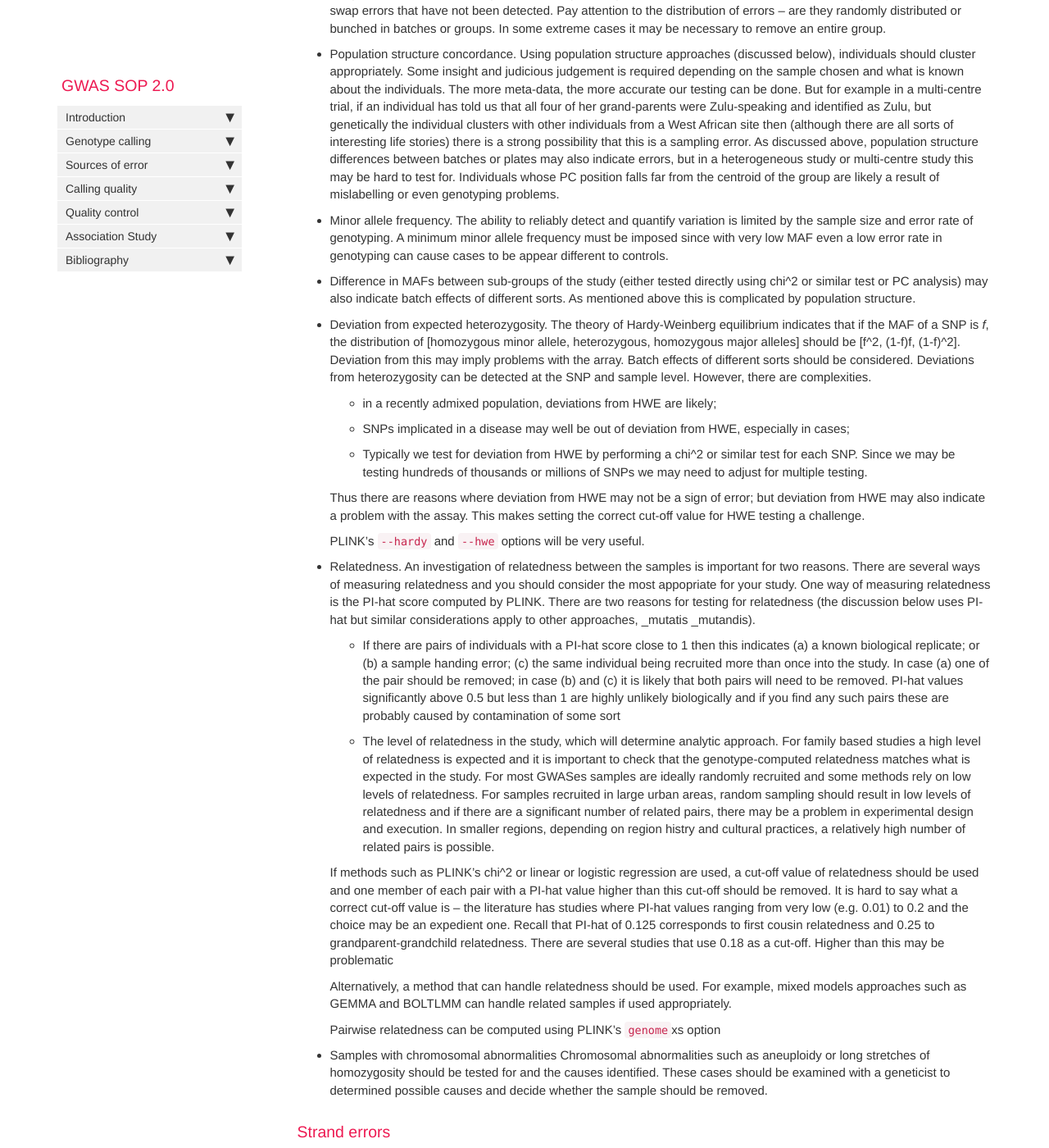
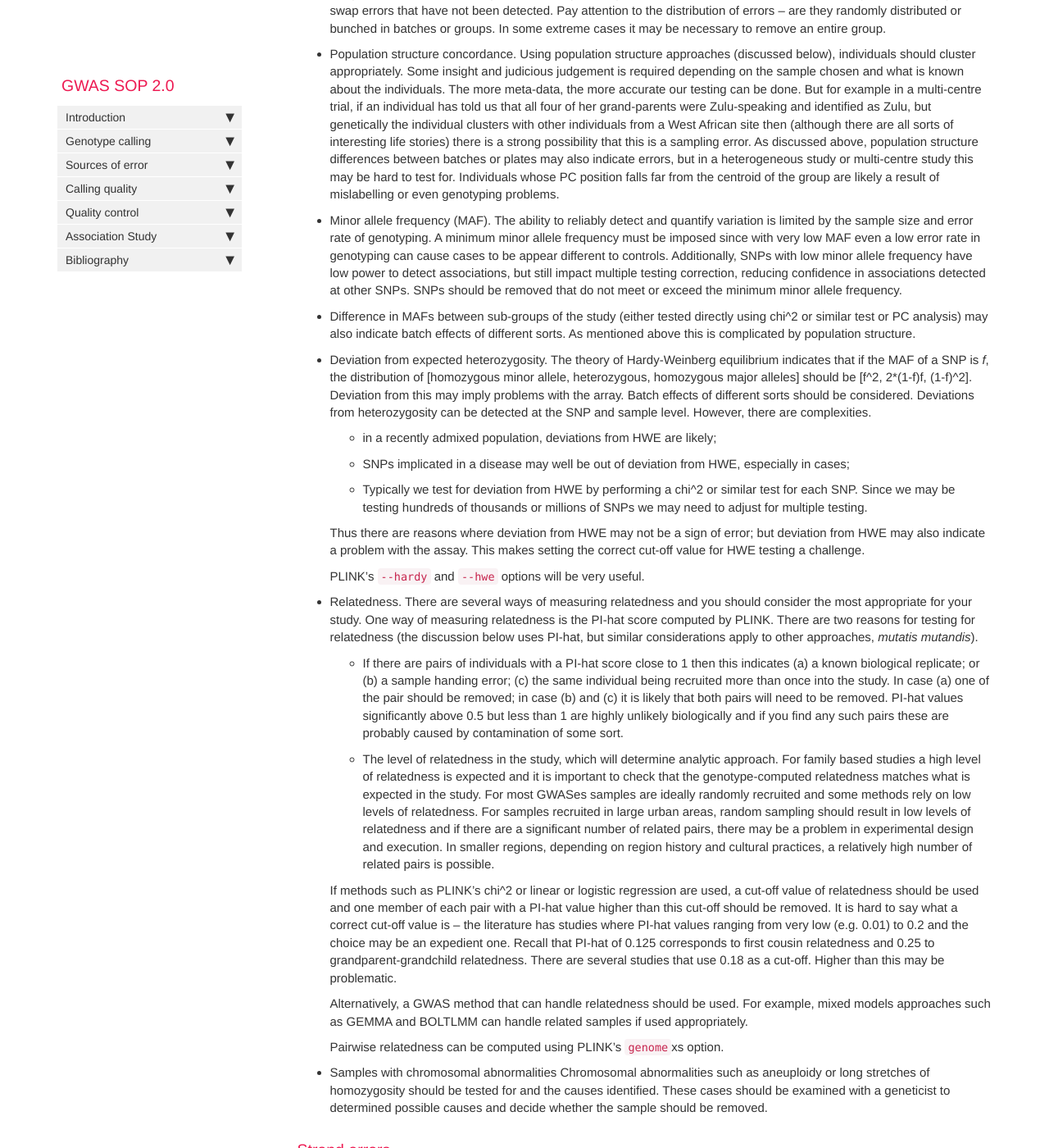
Before and after one commit to h3abionet/H3ABionet-SOPs, a Jekyll site: the page built from pages/genomics_analysis/GWAS/GWAS.md, in a window 1280 px wide and 1400 px high, scrolled down 5258 px. Shown: the whole window at 82% size. Built offline with Jekyll 4.4.1, drawn with Linux system fonts in a browser that asks for light colours; nearby versions of some CDN libraries; comment, search, counter and statistics services are not loaded.

Commit message:
Edits to QC section

```diff
--- a/pages/genomics_analysis/GWAS/GWAS.md
+++ b/pages/genomics_analysis/GWAS/GWAS.md
@@ -132,11 +132,11 @@ The following should be checked in the QC process:
 
 * Population structure concordance. Using population structure approaches (discussed below), individuals should cluster appropriately.  Some insight and judicious judgement is required depending on the sample chosen and what is known about the individuals. The more meta-data, the more accurate our testing can be done. But for example in a multi-centre trial, if an individual has told us that all four of her grand-parents were Zulu-speaking and identified as Zulu, but genetically the individual clusters with other individuals from a West African site then (although there are all sorts of interesting life stories) there is a strong possibility that this is a sampling error. As discussed above, population structure differences between batches or plates may also indicate errors, but in a heterogeneous study or multi-centre study this may be hard to test for. Individuals whose PC position falls far from the centroid of the group are likely a result of mislabelling or even genotyping problems.
 
-* Minor allele frequency. The ability to reliably detect and quantify variation is limited by the sample size and error rate of genotyping. A minimum minor allele frequency must be imposed since with very low MAF even a low error rate in genotyping can cause cases to be appear different to controls.
+* Minor allele frequency (MAF). The ability to reliably detect and quantify variation is limited by the sample size and error rate of genotyping. A minimum minor allele frequency must be imposed since with very low MAF even a low error rate in genotyping can cause cases to be appear different to controls.  Additionally, SNPs with low minor allele frequency have low power to detect associations, but still impact multiple testing correction, reducing confidence in associations detected at other SNPs. SNPs should be removed that do not meet or exceed the minimum minor allele frequency.
 
 * Difference in MAFs between sub-groups of the study (either tested directly using chi^2 or similar test or PC analysis) may also indicate batch effects of different sorts. As mentioned above this is complicated by population structure.
 
-* Deviation from expected heterozygosity. The theory of Hardy-Weinberg equilibrium indicates that if the MAF of a SNP is _f_, the  distribution of [homozygous minor allele, heterozygous, homozygous major alleles] should be [f^2, (1-f)f, (1-f)^2]. Deviation from this may imply problems with the array. Batch effects of different sorts should be considered.  Deviations from heterozygosity can be detected at the SNP and sample level. However, there are complexities.
+* Deviation from expected heterozygosity. The theory of Hardy-Weinberg equilibrium indicates that if the MAF of a SNP is _f_, the  distribution of [homozygous minor allele, heterozygous, homozygous major alleles] should be [f^2, 2*(1-f)f, (1-f)^2]. Deviation from this may imply problems with the array. Batch effects of different sorts should be considered.  Deviations from heterozygosity can be detected at the SNP and sample level. However, there are complexities.
   * in a recently admixed population, deviations from HWE are likely;
   * SNPs implicated in a disease may well be out of deviation from HWE, especially in cases;
   * Typically we test for deviation from HWE by performing  a chi^2 or similar test for each SNP. Since we may be testing hundreds of thousands or millions of SNPs we may need to adjust for multiple testing.
@@ -145,15 +145,15 @@ The following should be checked in the QC process:
 
   PLINK's `--hardy` and `--hwe` options will be very useful.
 
-* Relatedness. An investigation of relatedness between the samples is important for two reasons. There are several ways of measuring relatedness and you should consider the most appopriate for your study. One way of measuring relatedness is the PI-hat score computed by PLINK. There are two reasons for testing for relatedness (the discussion below uses PI-hat  but similar considerations apply to other approaches, \_mutatis \_mutandis).
-  * If there are pairs of individuals with a PI-hat score close to 1 then this indicates (a) a known biological replicate; or  (b) a sample handing error; (c) the same individual being recruited more than once into the study. In case (a) one of the pair should be removed; in case (b)  and (c) it is likely that both pairs will need to be removed. PI-hat values significantly above 0.5 but less than 1 are highly unlikely biologically and if you find any such pairs these are probably caused by contamination of some sort
-   * The level of relatedness in the study, which will determine analytic approach. For family based studies a high level of relatedness is expected and it is important to check that the genotype-computed relatedness matches what is expected in the study. For most GWASes samples are  ideally randomly recruited and some methods rely on low levels of relatedness. For samples recruited in large urban areas, random sampling should result in low levels of relatedness and if there are a significant number of related pairs, there may be a problem in experimental design and execution. In smaller regions, depending on region histry and cultural practices, a relatively high number of related pairs is possible.
+* Relatedness. There are several ways of measuring relatedness and you should consider the most appropriate for your study. One way of measuring relatedness is the PI-hat score computed by PLINK. There are two reasons for testing for relatedness (the discussion below uses PI-hat, but similar considerations apply to other approaches, _mutatis mutandis_).
+  * If there are pairs of individuals with a PI-hat score close to 1 then this indicates (a) a known biological replicate; or  (b) a sample handing error; (c) the same individual being recruited more than once into the study. In case (a) one of the pair should be removed; in case (b)  and (c) it is likely that both pairs will need to be removed. PI-hat values significantly above 0.5 but less than 1 are highly unlikely biologically and if you find any such pairs these are probably caused by contamination of some sort.
+   * The level of relatedness in the study, which will determine analytic approach. For family based studies a high level of relatedness is expected and it is important to check that the genotype-computed relatedness matches what is expected in the study. For most GWASes samples are ideally randomly recruited and some methods rely on low levels of relatedness. For samples recruited in large urban areas, random sampling should result in low levels of relatedness and if there are a significant number of related pairs, there may be a problem in experimental design and execution. In smaller regions, depending on region history and cultural practices, a relatively high number of related pairs is possible.
 
-    If methods such as PLINK's chi^2 or linear or logistic regression are used, a cut-off value of relatedness should be used and one member of each pair with a PI-hat value higher than this cut-off should be removed. It is hard to say what a correct cut-off value is -- the literature has studies where PI-hat values ranging from very low (e.g. 0.01) to 0.2 and the choice may be an expedient one. Recall that PI-hat of 0.125 corresponds to first cousin relatedness and 0.25 to grandparent-grandchild relatedness. There are several studies that use 0.18 as a cut-off. Higher than this may be problematic
+    If methods such as PLINK's chi^2 or linear or logistic regression are used, a cut-off value of relatedness should be used and one member of each pair with a PI-hat value higher than this cut-off should be removed. It is hard to say what a correct cut-off value is -- the literature has studies where PI-hat values ranging from very low (e.g. 0.01) to 0.2 and the choice may be an expedient one. Recall that PI-hat of 0.125 corresponds to first cousin relatedness and 0.25 to grandparent-grandchild relatedness. There are several studies that use 0.18 as a cut-off. Higher than this may be problematic.
 
-  Alternatively, a method that can handle relatedness should be used. For example, mixed models approaches such as GEMMA and BOLTLMM can handle related samples if used appropriately.
+  Alternatively, a GWAS method that can handle relatedness should be used. For example, mixed models approaches such as GEMMA and BOLTLMM can handle related samples if used appropriately.
 
-  Pairwise relatedness can be computed using PLINK’s `­­genome`xs option
+  Pairwise relatedness can be computed using PLINK’s `­­genome`xs option.
 
 * Samples with chromosomal abnormalities
   Chromosomal abnormalities such as aneuploidy or long stretches of homozygosity should be tested for and the causes identified. These cases should be examined with a geneticist to determined possible causes and decide whether the sample should be removed.
```
